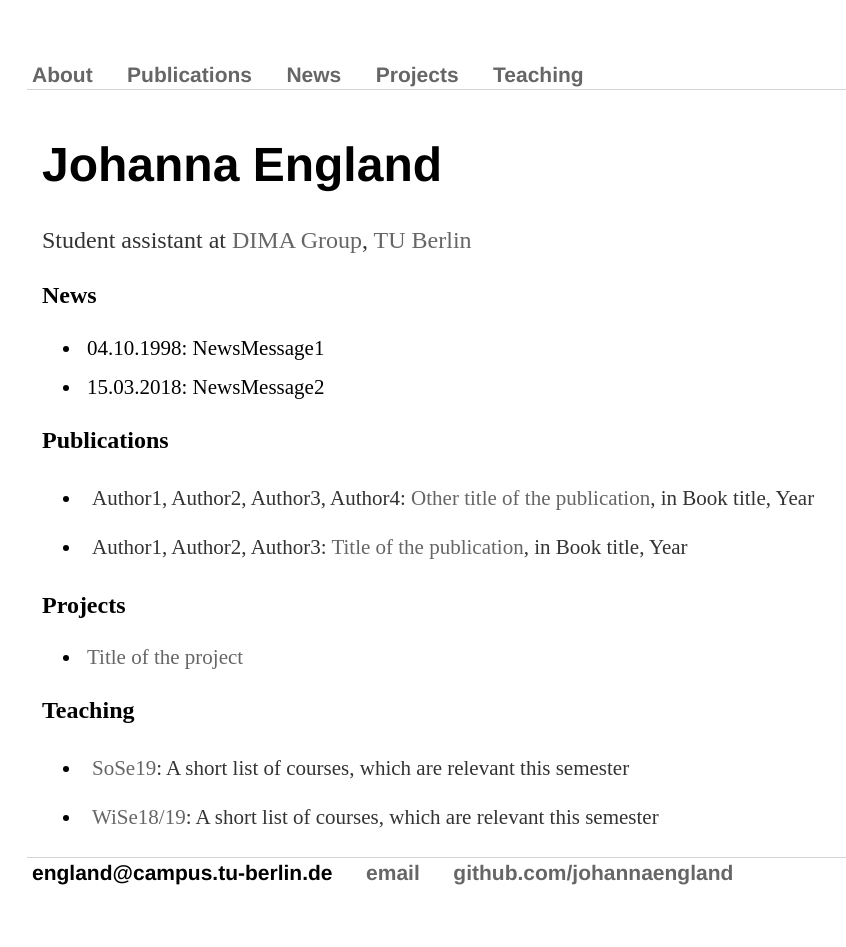
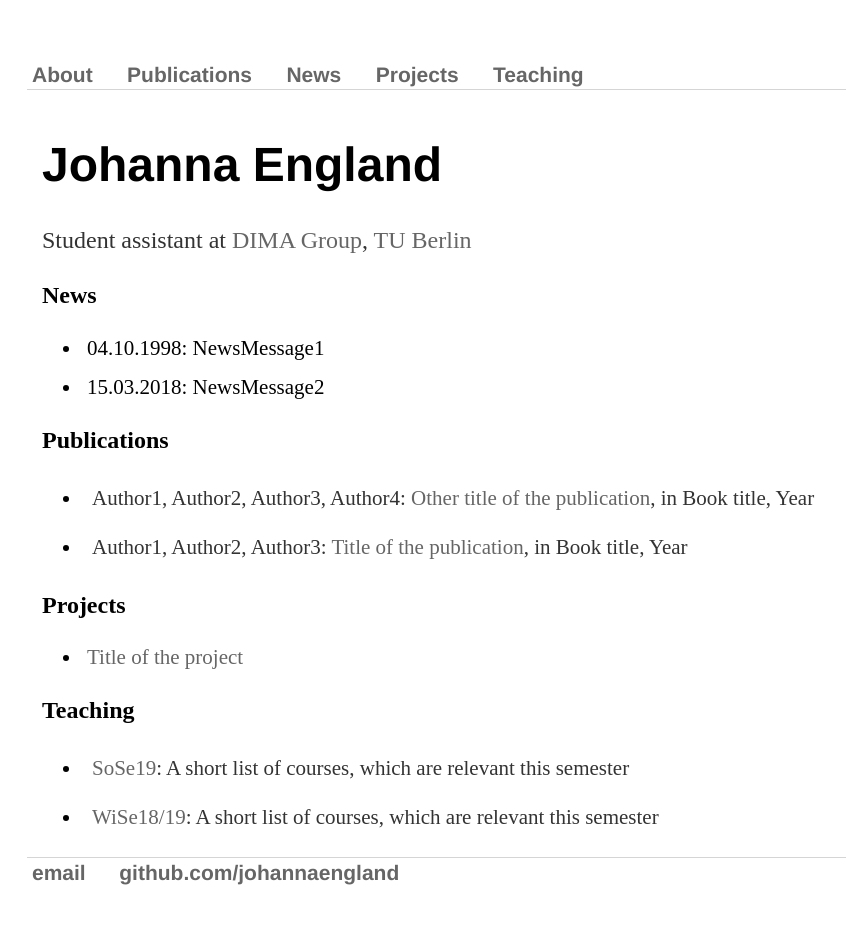
Before and after one commit to johannaengland/johannaengland.github.io, a Jekyll site: the page built from index.md, in a window 1280 px wide. Shown: the whole page, without its empty margins (165-1011 px from the left). Built offline with Jekyll 4.4.1, drawn with Linux system fonts in a browser that asks for light colours; part of the change alters nothing that is shown.

Commit message:
Update default.html

```diff
--- a/_layouts/default.html
+++ b/_layouts/default.html
@@ -26,9 +26,8 @@
 
     <footer>
         <ul>
-            <li>{{ site.email }}</li>
-            <li><a href="mailto:england@campus.tu-berlin.de">email</a></li>
-            <li><a href="https://github.com/johannaengland">github.com/johannaengland</a></li>
+            <li><a href="mailto:{{ site.email }}">email</a></li>
+            <li><a href="{{ site.github }}">github.com/johannaengland</a></li>
         </ul>
     </footer>
 </body>
```
